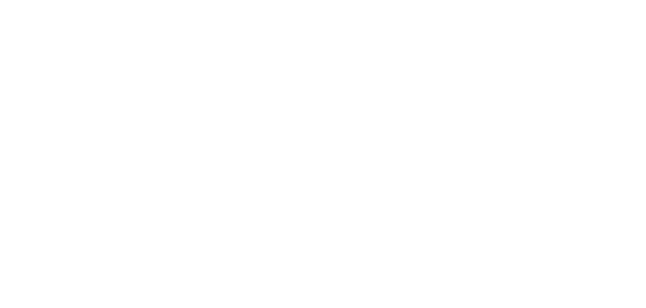
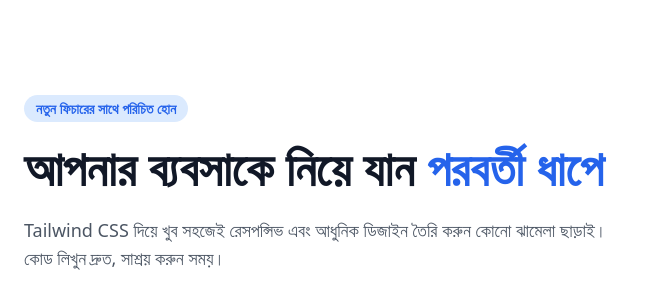
Before and after one commit to labib7402/Tailwind-css, a website: page card/imdex.html in a window 1280 px wide. Shown: the whole page, without its empty margins (0-646 px from the left). Drawn offline with nearby package versions, Linux system fonts and the light colour scheme.

Commit message:
update card folder

```diff
--- a/card/imdex.html
+++ b/card/imdex.html
@@ -11,5 +11,17 @@
     <!-- Hero Section Start -->
     <section class="container mx-auto px-6 py-16 md:py-24 grid grid-cols-1 md:grid-cols-2 gap-12 items-center">
 
+    <!-- Left Side: Text Content -->
+        <div class="space-y-6">
+            <span class="bg-blue-100 text-blue-600 text-sm font-semibold px-3 py-1 rounded-full">
+                নতুন ফিচারের সাথে পরিচিত হোন
+            </span>
+            <h1 class="text-4xl md:text-5xl font-extrabold text-gray-900 leading-tight">
+                আপনার ব্যবসাকে নিয়ে যান <span class="text-blue-600">পরবর্তী ধাপে</span>
+            </h1>
+            <p class="text-lg text-gray-600">
+                Tailwind CSS দিয়ে খুব সহজেই রেসপন্সিভ এবং আধুনিক ডিজাইন তৈরি করুন কোনো ঝামেলা ছাড়াই। কোড লিখুন দ্রুত, সাশ্রয় করুন সময়।
+            </p>
+            <div class="flex space-x-4">
 </body>
 </html>
```
